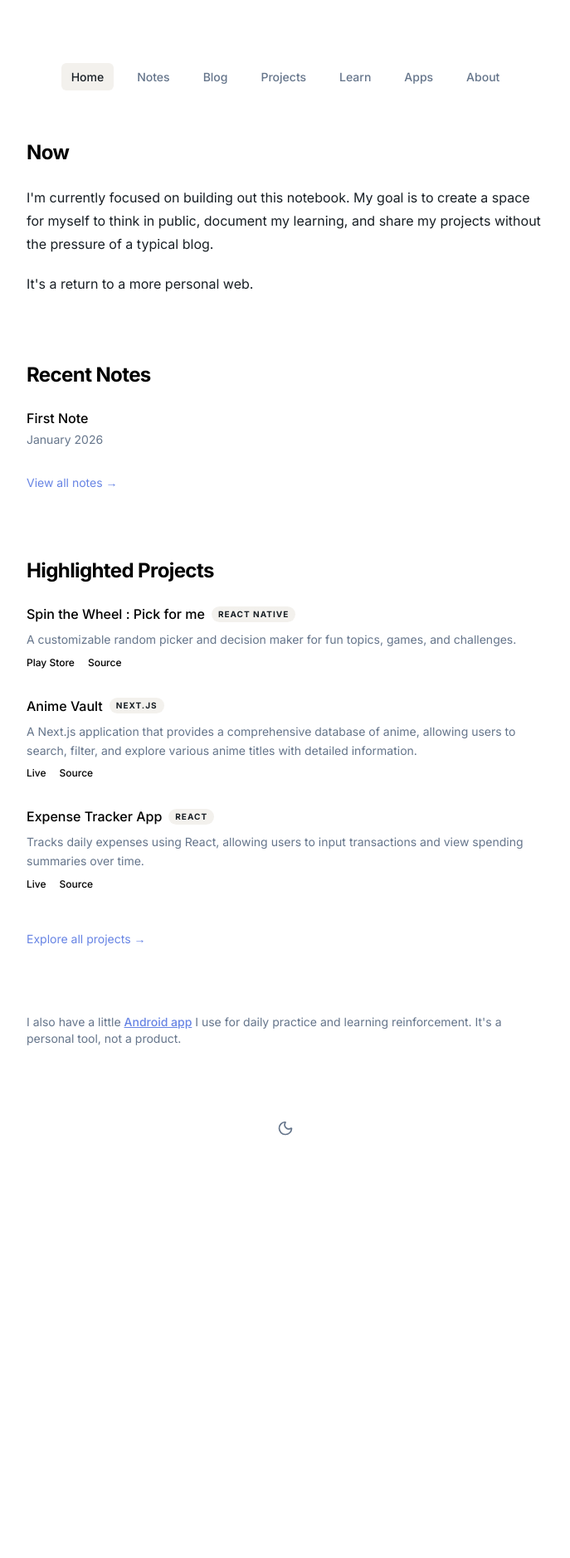
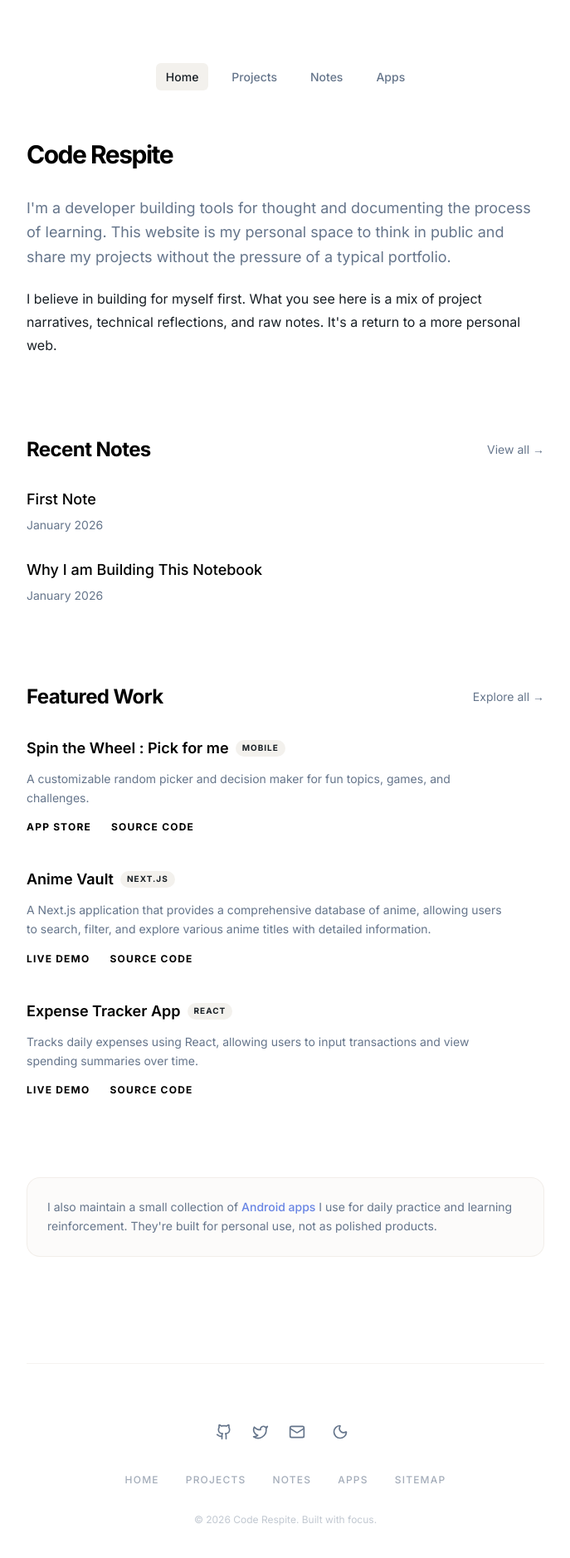
Before and after one commit to amit265/coderespite-next, a Next.js app: page / in a window 1280 px wide. Shown: the top 1878 px of the page at 83% size, without its empty margins (296-983 px from the left). Before the commit the page ends 1458 px from the top, so only its background shows below. Built offline with nearby package versions, Linux system fonts and the light colour scheme.

Commit message:
feat: streamline navigation and footer, merge blog and notes feed

```diff
--- a/src/app/(about)/about/page.tsx
+++ /dev/null
@@ -1,20 +0,0 @@
-import { Section } from '@/components/motion/Section'
-
-export default function AboutPage() {
-  return (
-    <Section>
-      <h1 className="font-bold text-3xl mb-8 tracking-tighter">About Me</h1>
-      <div className="prose prose-neutral dark:prose-invert">
-        <p>
-          I'm a developer who enjoys building things. This website is my personal space to document that process.
-        </p>
-        <p>
-          I believe in writing for myself first. The goal is clarity of thought, not performance. What you see here is a mix of notes, reflections, and project narratives.
-        </p>
-        <p>
-          This is not a portfolio optimized for recruiters. It's a notebook.
-        </p>
-      </div>
-    </Section>
-  )
-}
--- a/src/app/(blog)/blog/page.tsx
+++ /dev/null
@@ -1,48 +0,0 @@
-import Link from 'next/link'
-import { getAllFilesFrontMatter } from '@/lib/mdx'
-import { Section } from '@/components/motion/Section'
-import { Metadata } from 'next'
-
-export const metadata: Metadata = {
-  title: 'Blog',
-  description: 'Longer-form writing on software development, technology, and personal experiences.',
-}
-
-export default async function BlogPage() {
-  const posts = await getAllFilesFrontMatter('blog')
-
-  const sortedPosts = posts.sort((a, b) =>
-    new Date(b.date).getTime() - new Date(a.date).getTime()
-  )
-
-  return (
-    <Section>
-      <h1 className="font-bold text-3xl mb-8 tracking-tighter">Blog</h1>
-      <p className="prose prose-neutral dark:prose-invert mb-12">
-        Longer-form, more reflective writing. These are my experiences and thoughts on software development and technology.
-      </p>
-
-      <div className="flex flex-col gap-10">
-        {sortedPosts.map((post) => (
-          <div key={post.slug}>
-            <Link
-              href={`/blog/${post.slug}`}
-              className="group flex flex-col gap-2"
-            >
-              <h2 className="font-semibold text-2xl group-hover:text-primary transition-colors">
-                {post.title}
-              </h2>
-              <time className="text-sm text-muted-foreground">
-                {new Date(post.date).toLocaleDateString('en-US', {
-                  year: 'numeric',
-                  month: 'long',
-                  day: 'numeric',
-                })}
-              </time>
-            </Link>
-          </div>
-        ))}
-      </div>
-    </Section>
-  )
-}
--- a/src/app/(marketing)/page.tsx
+++ b/src/app/(marketing)/page.tsx
@@ -6,15 +6,16 @@ import { getAllFilesFrontMatter } from '@/lib/mdx'
 
 export default async function HomePage() {
   const notes = await getAllFilesFrontMatter('notes')
+  const blog = await getAllFilesFrontMatter('blog')
 
-  const recentNotes = notes
+  // Combine and sort by date
+  const allWriting = [...notes, ...blog]
     .sort((a, b) => new Date(b.date).getTime() - new Date(a.date).getTime())
-    .slice(0, 3)
+    .slice(0, 4)
 
   const dataPath = path.join(process.cwd(), 'data', 'projects.json')
   const projectsData = JSON.parse(fs.readFileSync(dataPath, 'utf8'))
 
-  // Highlighted projects: 1 from Mobile, 1 from Next, 1 from React
   const highlightedProjects = [
     ...(projectsData.mobile?.slice(0, 1) || []),
     ...(projectsData.next?.slice(0, 1) || []),
@@ -22,80 +23,90 @@ export default async function HomePage() {
   ]
 
   return (
-    <div className="flex flex-col gap-20">
+    <div className="flex flex-col gap-24">
       <Section delay={0.1}>
-        <h1 className="text-2xl font-bold mb-6 tracking-tight">Now</h1>
-        <div className="prose prose-neutral dark:prose-invert">
-          <p>
-            I'm currently focused on building out this notebook. My goal is to create a space
-            for myself to think in public, document my learning, and share my projects without the
-            pressure of a typical blog.
+        <h1 className="text-3xl font-bold mb-8 tracking-tighter">Code Respite</h1>
+        <div className="prose prose-neutral dark:prose-invert space-y-6">
+          <p className="text-lg leading-relaxed text-muted-foreground">
+            I'm a developer building tools for thought and documenting the process of learning.
+            This website is my personal space to think in public and share my projects without the
+            pressure of a typical portfolio.
           </p>
           <p>
-            It's a return to a more personal web.
+            I believe in building for myself first. What you see here is a mix of project
+            narratives, technical reflections, and raw notes. It's a return to a more personal web.
           </p>
         </div>
       </Section>
 
       <Section delay={0.2}>
-        <h2 className="text-2xl font-bold mb-6 tracking-tight">Recent Notes</h2>
-        <div className="flex flex-col gap-6">
-          {recentNotes.map((note) => (
+        <div className="flex items-center justify-between mb-8">
+          <h2 className="text-2xl font-bold tracking-tight">Recent Notes</h2>
+          <Link href="/notes" className="text-sm text-muted-foreground hover:text-primary transition-colors">
+            View all →
+          </Link>
+        </div>
+        <div className="flex flex-col gap-8">
+          {allWriting.map((item) => (
             <Link
-              key={note.slug}
-              href={`/notes/${note.slug}`}
-              className="group flex flex-col gap-1"
+              key={item.slug}
+              href={item.slug.includes('blog') ? `/blog/${item.slug}` : `/notes/${item.slug}`}
+              className="group flex flex-col gap-2"
             >
-              <h3 className="font-medium group-hover:text-primary transition-colors">
-                {note.title}
+              <h3 className="text-lg font-medium group-hover:text-primary transition-colors leading-snug">
+                {item.title}
               </h3>
-              <time className="text-sm text-muted-foreground">
-                {new Date(note.date).toLocaleDateString('en-US', {
-                  month: 'long',
-                  year: 'numeric'
-                })}
-              </time>
+              <div className="flex items-center gap-3 text-sm text-muted-foreground">
+                <time>
+                  {new Date(item.date).toLocaleDateString('en-US', {
+                    month: 'long',
+                    year: 'numeric'
+                  })}
+                </time>
+                {item.slug.includes('blog') && (
+                  <span className="text-[10px] px-2 py-0.5 rounded-full bg-secondary font-bold tracking-widest uppercase">Post</span>
+                )}
+              </div>
             </Link>
           ))}
-          <Link href="/notes" className="text-sm text-primary hover:underline mt-2">
-            View all notes →
-          </Link>
         </div>
       </Section>
 
       <Section delay={0.3}>
-        <h2 className="text-2xl font-bold mb-6 tracking-tight">Highlighted Projects</h2>
-        <div className="flex flex-col gap-8">
+        <div className="flex items-center justify-between mb-8">
+          <h2 className="text-2xl font-bold tracking-tight">Featured Work</h2>
+          <Link href="/projects" className="text-sm text-muted-foreground hover:text-primary transition-colors">
+            Explore all →
+          </Link>
+        </div>
+        <div className="flex flex-col gap-10">
            {highlightedProjects.map((project: any) => (
-             <div key={project.id} className="group flex flex-col gap-2">
-               <h3 className="font-medium group-hover:text-primary transition-colors flex items-center gap-2">
+             <div key={project.id} className="group flex flex-col gap-3">
+               <h3 className="font-semibold group-hover:text-primary transition-colors flex items-center gap-2 text-lg">
                  {project.title}
                  <span className="text-[10px] px-2 py-0.5 rounded-full bg-secondary text-secondary-foreground uppercase font-bold tracking-widest">
-                   {project.id.startsWith('app') ? 'React Native' :
+                   {project.id.startsWith('app') ? 'Mobile' :
                     project.id.startsWith('next') ? 'Next.js' : 'React'}
                  </span>
                </h3>
-               <p className="text-sm text-muted-foreground leading-relaxed">
+               <p className="text-sm text-muted-foreground leading-relaxed max-w-xl">
                  {project.description}
                </p>
-               <div className="flex gap-4">
-                 <a href={project.live} target="_blank" rel="noopener noreferrer" className="text-xs font-medium hover:text-primary transition-colors">
-                   {project.id.startsWith('app') ? 'Play Store' : 'Live'}
+               <div className="flex gap-6 mt-1">
+                 <a href={project.live} target="_blank" rel="noopener noreferrer" className="text-xs font-bold uppercase tracking-widest hover:text-primary transition-colors border-b border-transparent hover:border-primary">
+                   {project.id.startsWith('app') ? 'App Store' : 'Live Demo'}
                  </a>
-                 <a href={project.github} target="_blank" rel="noopener noreferrer" className="text-xs font-medium hover:text-primary transition-colors">Source</a>
+                 <a href={project.github} target="_blank" rel="noopener noreferrer" className="text-xs font-bold uppercase tracking-widest hover:text-primary transition-colors border-b border-transparent hover:border-primary">Source Code</a>
                </div>
              </div>
            ))}
-          <Link href="/projects" className="text-sm text-primary hover:underline mt-4 inline-block">
-            Explore all projects →
-          </Link>
         </div>
       </Section>
 
       <Section delay={0.4}>
-        <div className="prose prose-neutral dark:prose-invert text-sm text-muted-foreground">
-            <p>
-                I also have a little <Link href="/apps">Android app</Link> I use for daily practice and learning reinforcement. It's a personal tool, not a product.
+        <div className="p-6 rounded-2xl bg-secondary/30 border border-border/50">
+            <p className="text-sm text-muted-foreground leading-relaxed">
+                I also maintain a small collection of <Link href="/apps" className="text-primary font-medium hover:underline">Android apps</Link> I use for daily practice and learning reinforcement. They're built for personal use, not as polished products.
             </p>
         </div>
       </Section>
--- a/src/app/(notes)/notes/page.tsx
+++ b/src/app/(notes)/notes/page.tsx
@@ -5,41 +5,47 @@ import { Metadata } from 'next'
 
 export const metadata: Metadata = {
   title: 'Notes',
-  description: 'Short-form thoughts, learning, and code snippets.',
+  description: 'A collection of notes, reflections, and technical snippets.',
 }
 
 export default async function NotesPage() {
   const notes = await getAllFilesFrontMatter('notes')
+  const blog = await getAllFilesFrontMatter('blog')
 
-  // Sort notes by date descending
-  const sortedNotes = notes.sort((a, b) =>
+  // Combine and sort by date descending
+  const allWriting = [...notes, ...blog].sort((a, b) =>
     new Date(b.date).getTime() - new Date(a.date).getTime()
   )
 
   return (
     <Section>
       <h1 className="font-bold text-3xl mb-8 tracking-tighter">Notes</h1>
-      <p className="prose prose-neutral dark:prose-invert mb-12">
-        Short-form, chronological notes. Mostly things I'm thinking about, learning, or snippets of code.
+      <p className="prose prose-neutral dark:prose-invert mb-12 text-muted-foreground">
+        Short-form thoughts, technical reflections, and documentation of my learning process.
       </p>
 
-      <div className="flex flex-col gap-8">
-        {sortedNotes.map((note) => (
-          <div key={note.slug}>
+      <div className="flex flex-col gap-10">
+        {allWriting.map((item) => (
+          <div key={item.slug}>
             <Link
-              href={`/notes/${note.slug}`}
+              href={item.slug.includes('blog') ? `/blog/${item.slug}` : `/notes/${item.slug}`}
               className="group flex flex-col gap-1"
             >
               <h2 className="font-semibold text-xl group-hover:text-primary transition-colors">
-                {note.title}
+                {item.title}
               </h2>
-              <time className="text-sm text-muted-foreground">
-                {new Date(note.date).toLocaleDateString('en-US', {
-                  year: 'numeric',
-                  month: 'long',
-                  day: 'numeric',
-                })}
-              </time>
+              <div className="flex items-center gap-3 text-sm text-muted-foreground">
+                <time>
+                  {new Date(item.date).toLocaleDateString('en-US', {
+                    year: 'numeric',
+                    month: 'long',
+                    day: 'numeric',
+                  })}
+                </time>
+                {item.slug.includes('blog') && (
+                  <span className="text-[10px] px-2 py-0.5 rounded-full bg-secondary font-bold tracking-widest uppercase">Post</span>
+                )}
+              </div>
             </Link>
           </div>
         ))}
--- a/src/app/sitemap.ts
+++ b/src/app/sitemap.ts
@@ -3,7 +3,7 @@ import { siteConfig } from '@/lib/seo'
 import { getAllFilesFrontMatter } from '@/lib/mdx'
 
 export default async function sitemap(): Promise<MetadataRoute.Sitemap> {
-  const routes = ['', '/about', '/blog', '/projects', '/notes', '/apps'].map(
+  const routes = ['', '/projects', '/notes', '/apps'].map(
     (route) => ({
       url: `${siteConfig.url}${route}`,
       lastModified: new Date().toISOString().split('T')[0],
--- a/src/components/layout/Footer.tsx
+++ b/src/components/layout/Footer.tsx
@@ -1,7 +1,8 @@
 'use client'
 
 import { useTheme } from 'next-themes'
-import { Sun, Moon } from 'lucide-react'
+import { Sun, Moon, Github, Twitter, Mail } from 'lucide-react'
+import Link from 'next/link'
 
 export function Footer() {
   const { resolvedTheme, setTheme } = useTheme()
@@ -11,18 +12,59 @@ export function Footer() {
   }
 
   return (
-    <footer className="mt-20 flex justify-center">
+    <footer className="mt-32 pb-16 border-t border-border/40 pt-16">
+      <div className="flex flex-col items-center gap-8">
+        <div className="flex gap-6 items-center">
+          <a
+            href="https://github.com/amit"
+            target="_blank"
+            rel="noopener noreferrer"
+            className="text-muted-foreground hover:text-primary transition-colors"
+            aria-label="GitHub"
+          >
+            <Github className="h-5 w-5" />
+          </a>
+          <a
+            href="https://twitter.com/amit"
+            target="_blank"
+            rel="noopener noreferrer"
+            className="text-muted-foreground hover:text-primary transition-colors"
+            aria-label="Twitter"
+          >
+            <Twitter className="h-5 w-5" />
+          </a>
+          <a
+            href="mailto:hello@coderespite.com"
+            className="text-muted-foreground hover:text-primary transition-colors"
+            aria-label="Email"
+          >
+            <Mail className="h-5 w-5" />
+          </a>
           <button
             onClick={toggleTheme}
-        className="p-2 rounded-full transition-colors hover:bg-secondary"
+            className="p-2 rounded-full transition-colors hover:bg-secondary text-muted-foreground hover:text-primary"
             aria-label="Toggle theme"
           >
             {resolvedTheme === 'dark' ? (
-          <Sun className="h-5 w-5 text-muted-foreground" />
+              <Sun className="h-5 w-5" />
             ) : (
-          <Moon className="h-5 w-5 text-muted-foreground" />
+              <Moon className="h-5 w-5" />
             )}
           </button>
+        </div>
+
+        <div className="flex flex-wrap justify-center gap-x-8 gap-y-4 text-xs font-medium text-muted-foreground/60 uppercase tracking-widest">
+          <Link href="/" className="hover:text-primary transition-colors">Home</Link>
+          <Link href="/projects" className="hover:text-primary transition-colors">Projects</Link>
+          <Link href="/notes" className="hover:text-primary transition-colors">Notes</Link>
+          <Link href="/apps" className="hover:text-primary transition-colors">Apps</Link>
+          <Link href="/sitemap.xml" className="hover:text-primary transition-colors">Sitemap</Link>
+        </div>
+
+        <p className="text-xs text-muted-foreground/40 text-center">
+          © {new Date().getFullYear()} Code Respite. Built with focus.
+        </p>
+      </div>
     </footer>
   )
 }
--- a/src/components/layout/Header.tsx
+++ b/src/components/layout/Header.tsx
@@ -6,12 +6,9 @@ import clsx from 'clsx'
 
 const navItems = {
   '/': { name: 'Home' },
+  '/projects': { name: 'Projects' },
   '/notes': { name: 'Notes' },
-  '/blog': { name: 'Blog' },
-  '/projects': { name: 'Projects' },
-  '/learn': { name: 'Learn' },
   '/apps': { name: 'Apps' },
-  '/about': { name: 'About' },
 }
 
 export function Header() {
@@ -20,7 +17,7 @@ export function Header() {
   return (
     <header className="mb-16">
       <nav aria-label="Main navigation">
-        <ul className="flex flex-wrap items-center justify-center gap-4">
+        <ul className="flex flex-wrap items-center justify-center gap-2 sm:gap-4">
           {Object.entries(navItems).map(([path, { name }]) => {
             const isActive = path === pathname
             return (
```
Lines whose indentation alone changed are shown as unchanged.
